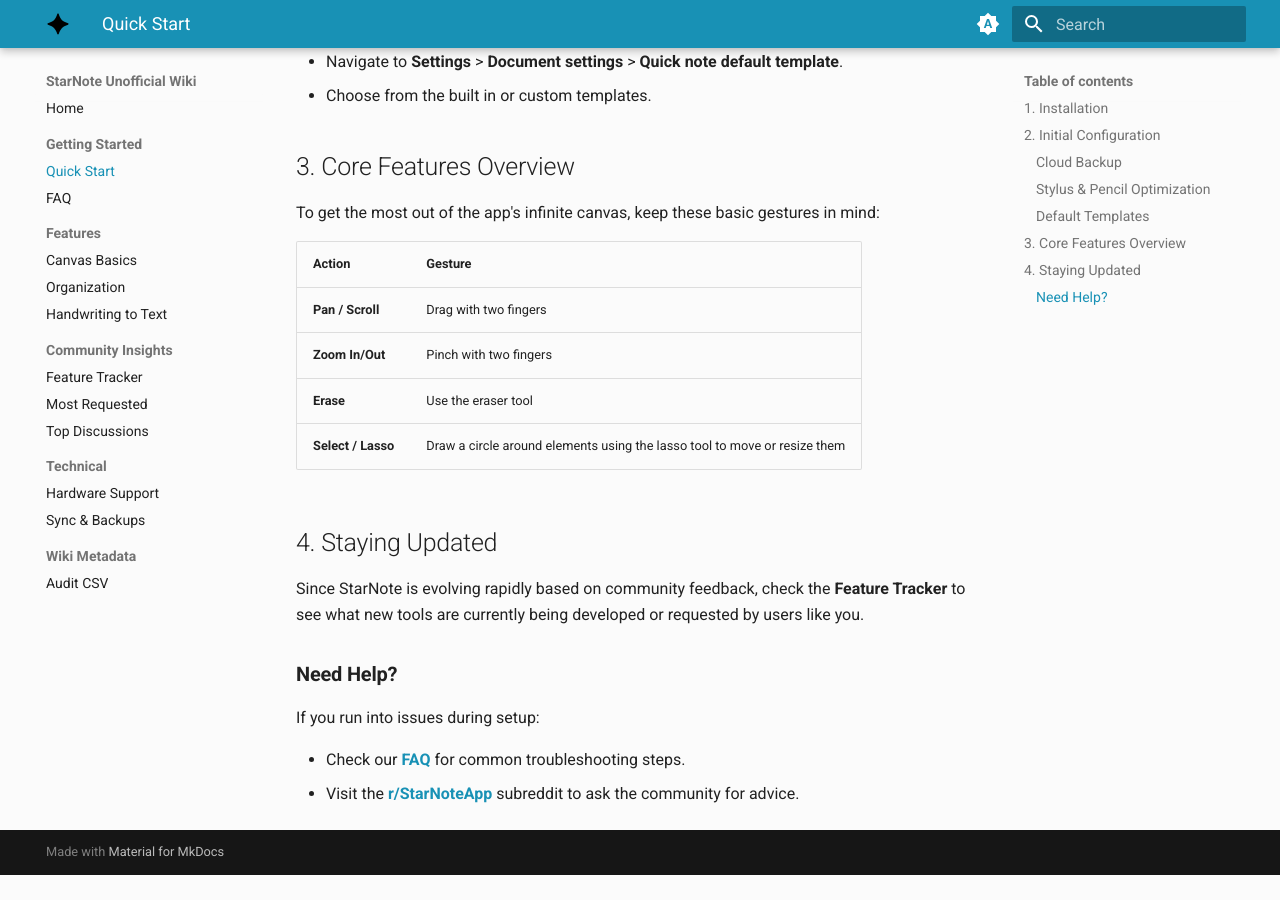
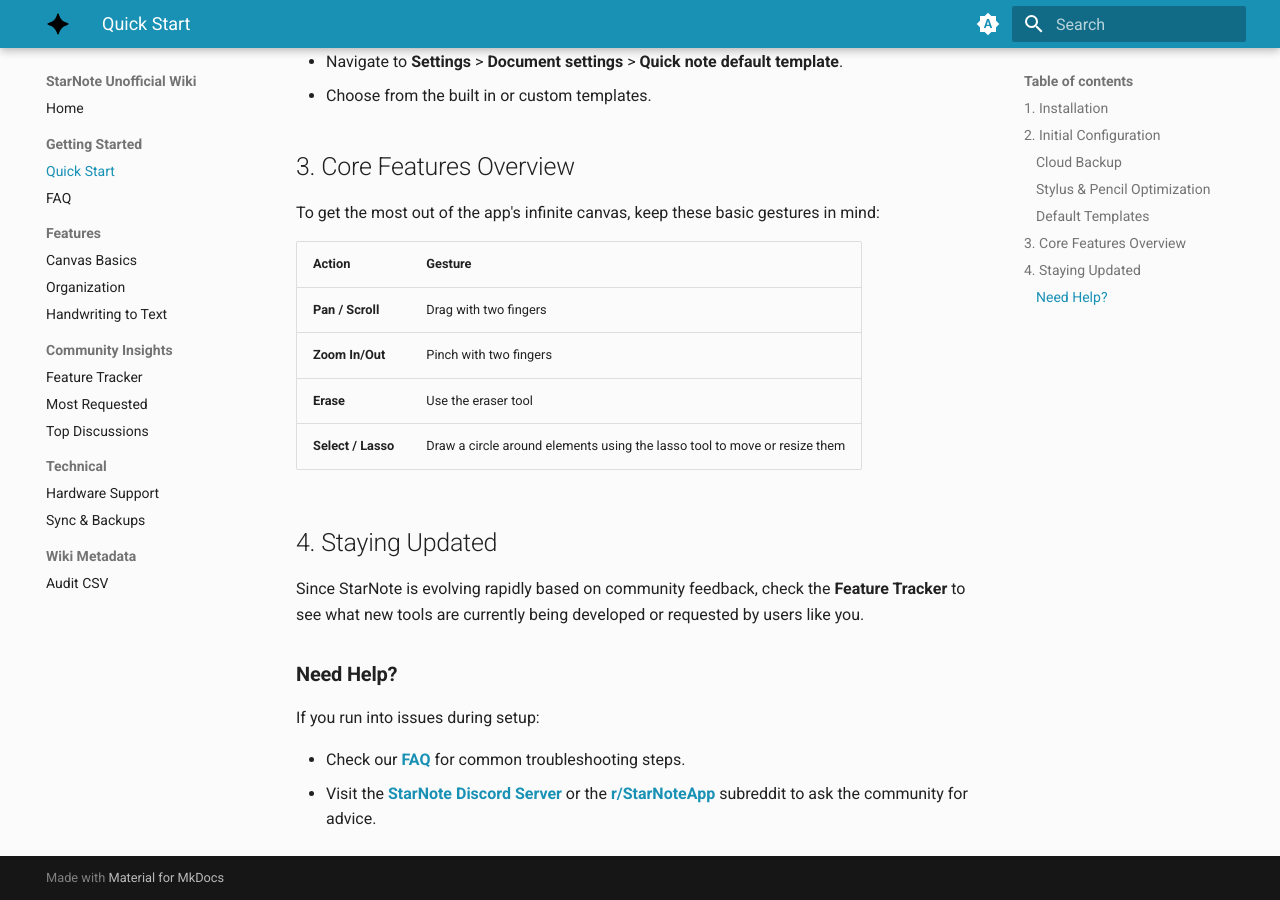
Before and after one commit to NakoTurtle/StarNote-Unofficial-Wiki, an MkDocs documentation site: the page built from docs/setup.md, in a window 1280 px wide and 900 px high, scrolled down 1194 px. Built offline with MkDocs 1.6.1 and Material for MkDocs 9.7.7, drawn with Linux system fonts in a browser that asks for light colours; before the commit the page ends 2069 px from its top, so only the background shows below that.

Commit message:
Update community support links in setup.md

```diff
--- a/docs/setup.md
+++ b/docs/setup.md
@@ -43,4 +43,4 @@
 If you run into issues during setup:
 
  * Check our [**FAQ**](faq.md) for common troubleshooting steps.
- * Visit the [**r/StarNoteApp**](https://www.reddit.com/r/StarNoteApp/) subreddit to ask the community for advice.
+ * Visit the [**StarNote Discord Server**](https://discord.com/invite/2kZFvu8j3c) or the [**r/StarNoteApp**](https://www.reddit.com/r/StarNoteApp/) subreddit to ask the community for advice.
```
